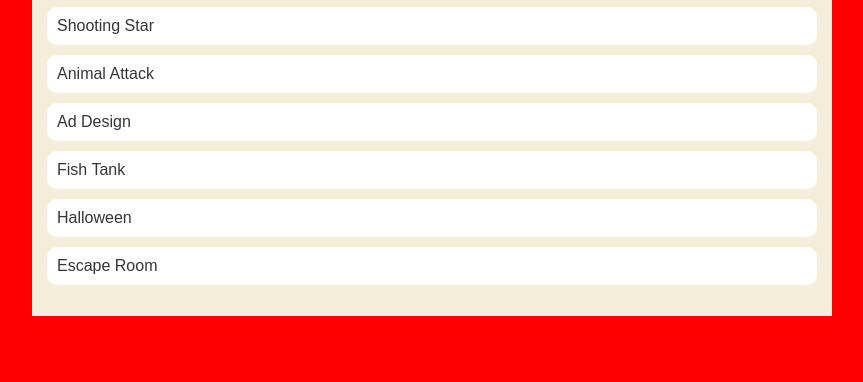
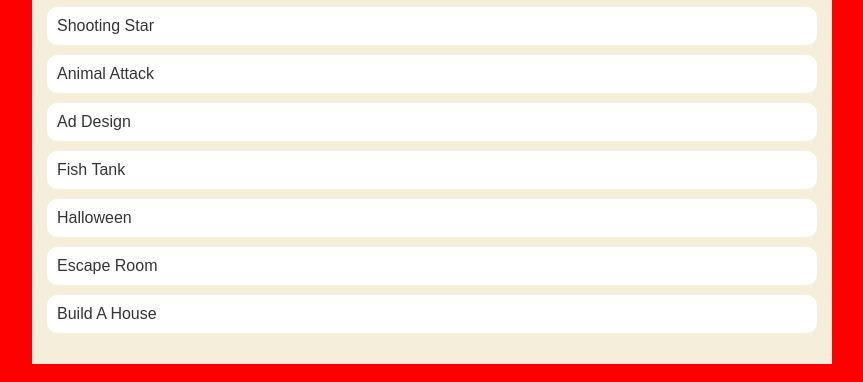
Before and after one commit to gryffinsandage/gryffinsandage.github.io, a plain HTML site: page portfolio.html in a window 1280 px wide. Shown: the part 446-828 px from the top of the page, without its empty margins (208-1071 px from the left). Before the commit the page ends 800 px from the top, so only its background shows below. Drawn offline with Linux system fonts and the light colour scheme.

Commit message:
adding build a house

```diff
--- a/portfolio.html
+++ b/portfolio.html
@@ -60,6 +60,9 @@
               <li>
                   <a href = "https://www.khanacademy.org/computer-programming/spin-off-of-scene-1-manhattan-1943/6651382172598272"> Escape Room </a>
               </li>
+              <li>
+                  <a href = "https://www.khanacademy.org/computer-programming/spin-off-of-project-build-a-house/6294045195878400"> Build A House </a>
+              </li>
             </ul>
 
 
```
